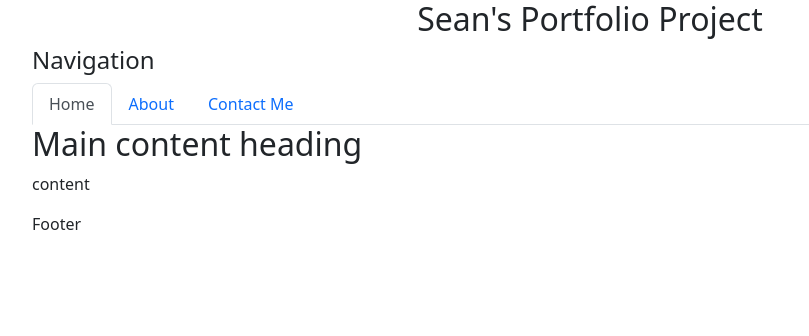
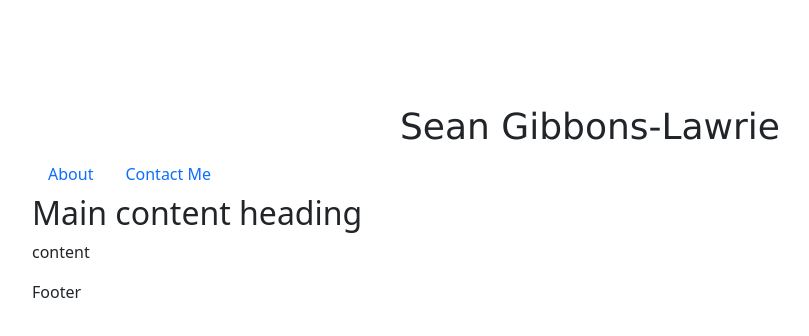
Before and after one commit to Kordvi/PortfolioWebsite, a plain HTML site: page index.html in a window 1280 px wide. Shown: the whole page, without its empty margins (50-859 px from the left). Drawn offline with nearby package versions, Linux system fonts and the light colour scheme.

Commit message:
Altered index layout, added stylesheet attempting to setup background

```diff
--- a/index.html
+++ b/index.html
@@ -4,18 +4,18 @@
     <meta charset="utf-8">
     <meta name="viewport" content="width=device-width, initial-scale=1">
     <title>Home</title>
+    <link rel=”stylesheet” href=”text/style.css”>
     <link href="https://cdn.jsdelivr.net/npm/bootstrap@5.2.3/dist/css/bootstrap.min.css" rel="stylesheet" integrity="sha384-rbsA2VBKQhggwzxH7pPCaAqO46MgnOM80zW1RWuH61DGLwZJEdK2Kadq2F9CUG65" crossorigin="anonymous">
     <script src="https://cdn.jsdelivr.net/npm/bootstrap@5.2.3/dist/js/bootstrap.min.js" integrity="sha384-cuYeSxntonz0PPNlHhBs68uyIAVpIIOZZ5JqeqvYYIcEL727kskC66kF92t6Xl2V" crossorigin="anonymous"></script>
     <script src="https://cdn.jsdelivr.net/npm/bootstrap@5.2.3/dist/js/bootstrap.bundle.min.js" integrity="sha384-kenU1KFdBIe4zVF0s0G1M5b4hcpxyD9F7jL+jjXkk+Q2h455rYXK/7HAuoJl+0I4" crossorigin="anonymous"></script>
-</head>
+  </head>
   <body>
     <div class="container">
-      <div class="header justify-content-center" style="display: flex;">
-        <h2>Sean's Portfolio Project</h2>
+      <div class="justify-content-center" style="display: flex; position:relative; margin-top: 100px; font-family:'Lucida Sans', 'Lucida Sans Regular', 'Lucida Grande', 'Lucida Sans Unicode', Geneva, Verdana, sans-serif; font-size:36px;">
+        Sean Gibbons-Lawrie
       </div>
-      <h4>Navigation</h4><!--Code from https://trainwithtlp.percipio.com/courses/f43e4f10-a795-11e8-b008-273445f09c7a/videos/18b83ae0-a796-11e8-b008-273445f09c7a-->
-      <ul class="nav nav-tabs">
-        <li class="nav-item"><a class="nav-link active" href="#">Home</a></li>
+      <!--Code from https://trainwithtlp.percipio.com/courses/f43e4f10-a795-11e8-b008-273445f09c7a/videos/18b83ae0-a796-11e8-b008-273445f09c7a-->
+      <ul class="nav" style="height:50%;">
         <li class="nav-item"><a class="nav-link" href="about.html">About</a></li>
         <li class="nav-item"><a class="nav-link" href="contact.html">Contact Me</a></li>
       </ul>
@@ -23,7 +23,7 @@
         <h2>Main content heading</h2>
         <p>content</p>
       </div>
-      <div class="footer">
+      <div class="footer" style="height:10%;">
         Footer
       </div>
     </div>
--- /dev/null
+++ b/styles.css
@@ -0,0 +1,3 @@
+body {
+    background-image: images/('blurred-night-lights.jpg');
+    }
```
Also changed, not shown: 2 other files.
